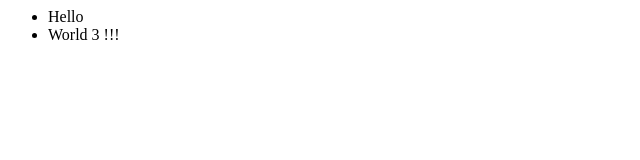
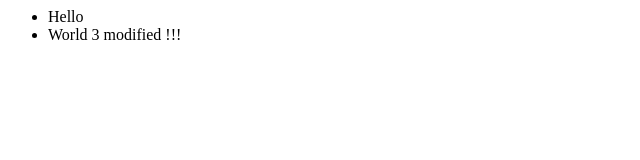
Before and after one commit to gpavankumar16/gitTutorial, a plain HTML site: page Index3.html in a window 1280 px wide. Shown: the full height of the page, 0-640 px from the left. Drawn offline with Linux system fonts and the light colour scheme.

Commit message:
Modified index3

```diff
--- a/Index3.html
+++ b/Index3.html
@@ -5,7 +5,7 @@
 		<div>
 			<ul>
 				<li>Hello</li>
-				<li>World 3 !!!</li>
+				<li>World 3 modified !!!</li>
 			</ul>
 		</div>
 	</body>
```
